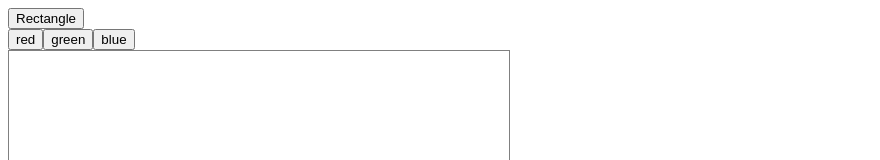
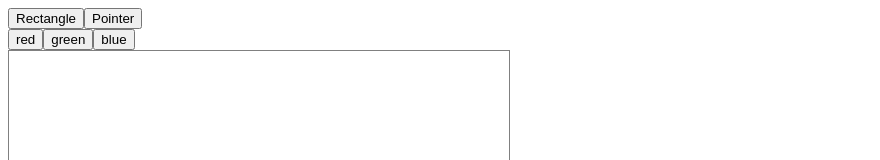
Before and after one commit to ea2305/ediagrams, a Vue app: page / in a window 1280 px wide. Shown: the top 160 px of the page, without its empty margins (0-880 px from the left). Built offline with nearby package versions, Linux system fonts and the light colour scheme.

Commit message:
feat: bind options to update canvas tools

```diff
--- a/src/App.vue
+++ b/src/App.vue
@@ -1,10 +1,18 @@
 
 <template>
-  <ToolBar />
-  <Drawer />
+  <ToolBar @handleActionUpdate="handleActionUpdate" />
+  <Drawer :action="action" />
 </template>
 
 <script setup lang="ts">
-  import ToolBar from './components/ToolBar.vue'
-  import Drawer from './components/Drawer.vue'
+import ToolBar from './components/ToolBar.vue'
+import Drawer from './components/Drawer.vue'
+import { ref } from '@vue/reactivity';
+
+const action = ref("");
+
+function handleActionUpdate(trigger: string) {
+  console.log('app: ', trigger);
+  action.value = trigger;
+}
 </script>
--- a/src/components/Drawer.vue
+++ b/src/components/Drawer.vue
@@ -5,8 +5,15 @@
 </template>
 
 <script setup lang="ts">
-  import { onMounted, onBeforeUnmount } from 'vue'
+import { onMounted, onBeforeUnmount, watch } from 'vue'
 import { Canvas } from '../canvas/main'
+
+const props = defineProps(['action']);
+
+// update toolset state
+watch(() => props.action, (value) => {
+  console.log('action - watch:', value)
+})
 
 // TODO find a better way to handle canvas configuration
 let canvasInstance = new Canvas();
@@ -17,6 +24,7 @@
 };
 
 function begin() {
+  console.log('action: ', props.action);
   canvasInstance.begin();
 }
 
--- a/src/components/ToolBar.vue
+++ b/src/components/ToolBar.vue
@@ -1,7 +1,8 @@
 <template>
   <div class="toolbar">
     <div class="actions">
-      <button v-for="action of toolbar.actions" :id="action.id" :key="action.id">{{ action.name }}</button>
+      <button v-for="action of toolbar.actions" :id="action.id" :key="action.id"
+        @click="handleActionChange(action.trigger)">{{ action.name }}</button>
     </div>
     <div class="colors">
       <button v-for="color of toolbar.colors" :id="color.id" :key="color.id">{{ color.name }}</button>
@@ -9,7 +10,12 @@
   </div>
 </template>
 
-<script setup>
+<script lang="ts" setup>
 // TODO update logic to receive props instead
 import { toolbar } from '../tools/util'
+const emit = defineEmits<{ (e: 'handleActionUpdate', trigger: string): void }>();
+
+function handleActionChange(trigger: string): void {
+  emit('handleActionUpdate', trigger);
+}
 </script>
--- a/src/tools/types.ts
+++ b/src/tools/types.ts
@@ -1,6 +1,7 @@
 interface Action {
   id: string;
   name: string;
+  trigger: string
 }
 
 interface Color {
--- a/src/tools/util.ts
+++ b/src/tools/util.ts
@@ -2,8 +2,14 @@ import type { Action, Color, Toolbar } from './types'
 const actions: Action[] = [
   {
     id: "rect-btn",
-    name: "Rectangle"
-  }
+    name: "Rectangle",
+    trigger: 'rect'
+  },
+  {
+    id: "pointer-btn",
+    name: "Pointer",
+    trigger: 'pointer'
+  },
 ]
 
 const colors: Color[] = [
```
Lines whose indentation alone changed are shown as unchanged.
